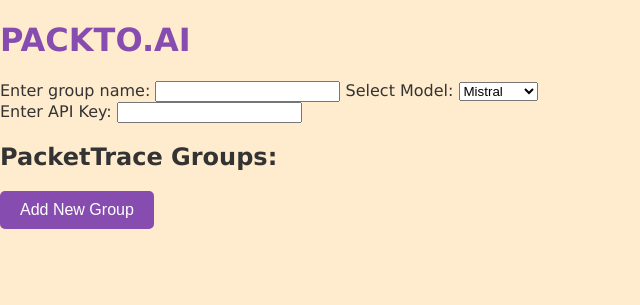
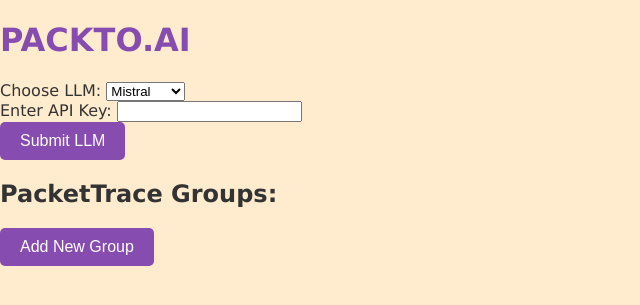
Before and after one commit to packto-ai/trace-analyzer, a FastAPI app: page / in a window 1280 px wide. Shown: the top 305 px of the page, without its empty margins (0-640 px from the left). Run offline with FastAPI, Linux system fonts and the light colour scheme; data that the repository does not hold is empty; parts of the project's set-up code (start-up, migrations or seed data) failed here and were passed over; some libraries are stand-ins or nearby versions.

Commit message:
llm_configuration set up and separated from packet group config

```diff
--- a/src/main.py
+++ b/src/main.py
@@ -30,12 +30,25 @@ if connection:
         group_id SERIAL PRIMARY KEY,
         group_name TEXT NOT NULL UNIQUE,
         group_path TEXT NOT NULL UNIQUE,
-        llm_type TEXT,
-        api_key TEXT,
         subnet TEXT,
         chat_history JSONB,
         init_qa JSONB,
         graph_state JSONB
+    );
+    '''
+    execute_query(connection, create_table_query)
+
+    connection.close()
+
+connection = create_connection()
+if connection:
+    create_table_query = '''
+    CREATE TABLE IF NOT EXISTS llms (
+        llm_id SERIAL PRIMARY KEY,
+        llm_name TEXT NOT NULL,
+        llm_type TEXT NOT NULL,
+        api_key TEXT,
+        base_url TEXT
     );
     '''
     execute_query(connection, create_table_query)
@@ -132,6 +145,61 @@ async def welcome(request: Request):
 
     return templates.TemplateResponse("index.html", {"request": request, "groups": groups_dict})
 
+@app.post("/llm_setup")
+async def llm_setup(
+    llm: str = Form(...),
+    api_key: str = Form(None),
+    base_url: str = Form(None)
+    ):
+
+    llm_type = ""
+    if (api_key):
+        llm_type = "Cloud"
+    else:
+        llm_type = "Local"
+
+    connection = create_connection()
+    if connection:
+        insert_query = """
+        INSERT INTO llms (llm_name, llm_type, api_key, base_url)
+        VALUES (%s, %s, %s, %s)
+        """
+        execute_query(connection, insert_query, (llm, llm_type, api_key, base_url))
+
+    global graph
+    if llm_type == "Local":
+        try:
+            graph = config_graph(llm, base_url)
+        except:
+            return HTMLResponse(content="""
+            <html>
+            <body>
+                <script>
+                    alert("Error: Unable to implement LangGraph. Please try again.");
+                    window.location.href = "/";
+                </script>
+            </body>
+            </html>
+        """, status_code=400)
+
+    if llm_type == "Cloud":
+        try:
+            graph = config_graph(llm, api_key)
+        except:
+            return HTMLResponse(content="""
+            <html>
+            <body>
+                <script>
+                    alert("Error: Unable to implement LangGraph. Please try again.");
+                    window.location.href = "/";
+                </script>
+            </body>
+            </html>
+        """, status_code=400)
+
+    return RedirectResponse(url="/", status_code=303)
+
+
 #Uploads the file by creating a directory in this project folder, which is basically acting as the server
 #The directory created is called uploads and it puts any and all files that the user chooses as long as it's a pcap
 @app.post("/upload")
@@ -180,27 +248,7 @@ async def add_group(request: Request):
     state.pop('initial_analysis', None)
     state.pop('chat_history', None)
     state.pop('session_chat', None)
-    # groups = os.listdir("uploads")
-    # print("GROUPS", groups)
-    # group_links = []
 
-    # for group in groups:
-    #     connection = create_connection()
-    #     if connection:
-    #         count_query = "SELECT group_id FROM pcap_groups WHERE group_name = %s;"
-    #         output = fetch_query(connection, count_query, (group,))
-
-    #         print("OUTPUT", output)
-
-    #         if output:
-    #             group_id = output[0][0]
-
-    #             group_links.append({"group": group, "url": f"/group_interface?group=uploads/{group}&group_id={group_id}"})
-
-    #The names of groups will be added to this string and made into links
-    #Depending on if init_qa has been done on that group, it will either do init_pcap
-    #or go straight to chat_bot
-    #print("GROUP_LINKS", group_links)
     return templates.TemplateResponse("add_group.html", {"request": request})
 
 @app.get("/group_interface")
--- a/static/scripts.js
+++ b/static/scripts.js
@@ -87,6 +87,54 @@ function handleModel() {
         apiKeyInput.style.display = "block";
         urlInput.style.display = "none";
     }
+}
+
+function sendLLM() {
+
+    console.log("sendData function called");
+
+    const llm = document.getElementById("modelSelect").value;
+    const api_key = document.getElementById("apiKeyInput").value;
+    const base_url = document.getElementById("urlInput").value;
+    let llm_type;
+
+    if (api_key) {
+        llm_type = "Cloud";
+    }
+    else {
+        llm_type = "Local";
+    }
+
+
+    const arguments = {
+        llm: llm,
+        llm_type: llm_type,
+        api_key: api_key,
+        base_url: base_url
+    };
+
+    console.log("Arguments:", arguments)
+
+    // Send data to the API
+    fetch("/llm_setup", {
+        method: "POST",
+        headers: {
+            "Content-Type": "application/json"
+        },
+        body: JSON.stringify(arguments)
+    })
+    .then(response => {
+        if (response.ok) {
+            alert("Data submitted successfully!");
+        } else {
+            alert("Failed to submit data.");
+        }
+    })
+    .catch(error => {
+        console.error("Error:", error);
+        alert("An error occurred.");
+    });
+
 }
 
 // go to api endpoint for analyzing the group of PCAPs
--- a/templates/index.html
+++ b/templates/index.html
@@ -21,11 +21,9 @@
 <body>
     <h1 id="title">PACKTO.AI</h1>
 
-    <label for="groupfolder">Enter group name:</label>
-    <input type="text" id="groupfolder" name="groupfolder" required>
-
-    <label for="modelSelect">Select Model:</label>
-    <select id="modelSelect" name="model" onchange="handleModel()">
+    <form action="/llm_setup" method="post">
+        <label for="modelSelect">Choose LLM:</label>
+        <select id="modelSelect" name="llm" onchange="handleModel()">
             <option value="Mistral">Mistral</option>
             <option value="OpenAI">OpenAI</option>
             <option value="Anthropic">Anthropic</option>
@@ -42,6 +40,10 @@
             <label for="url">Enter Base URL:</label>
             <input type="text" id="url" name="url">
         </div>
+
+        <button type="submit">Submit LLM</button>
+    </form>
+
 
     <h2>PacketTrace Groups:</h2>
     <form action="/add_group" method="get">
```
Lines whose indentation alone changed are shown as unchanged.
